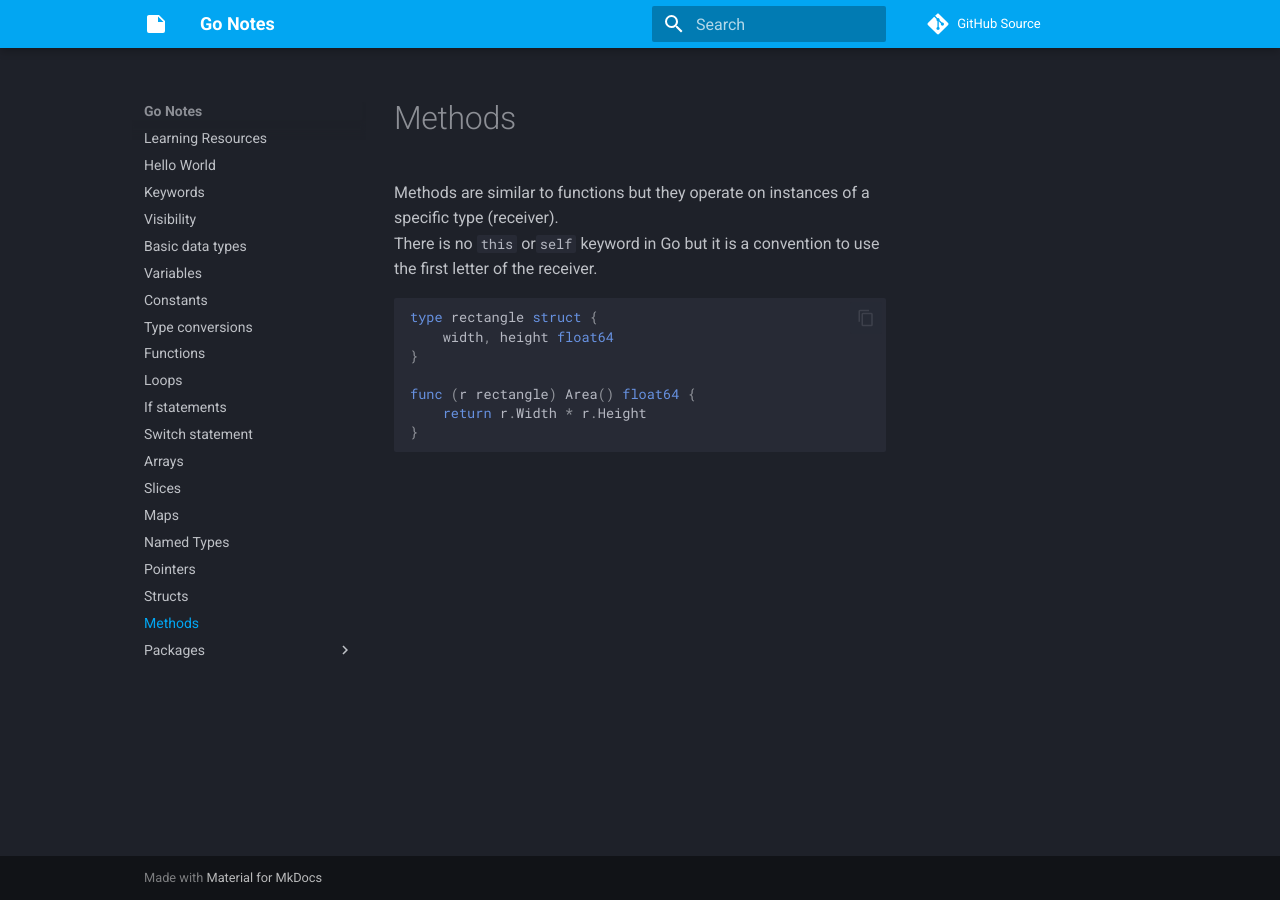
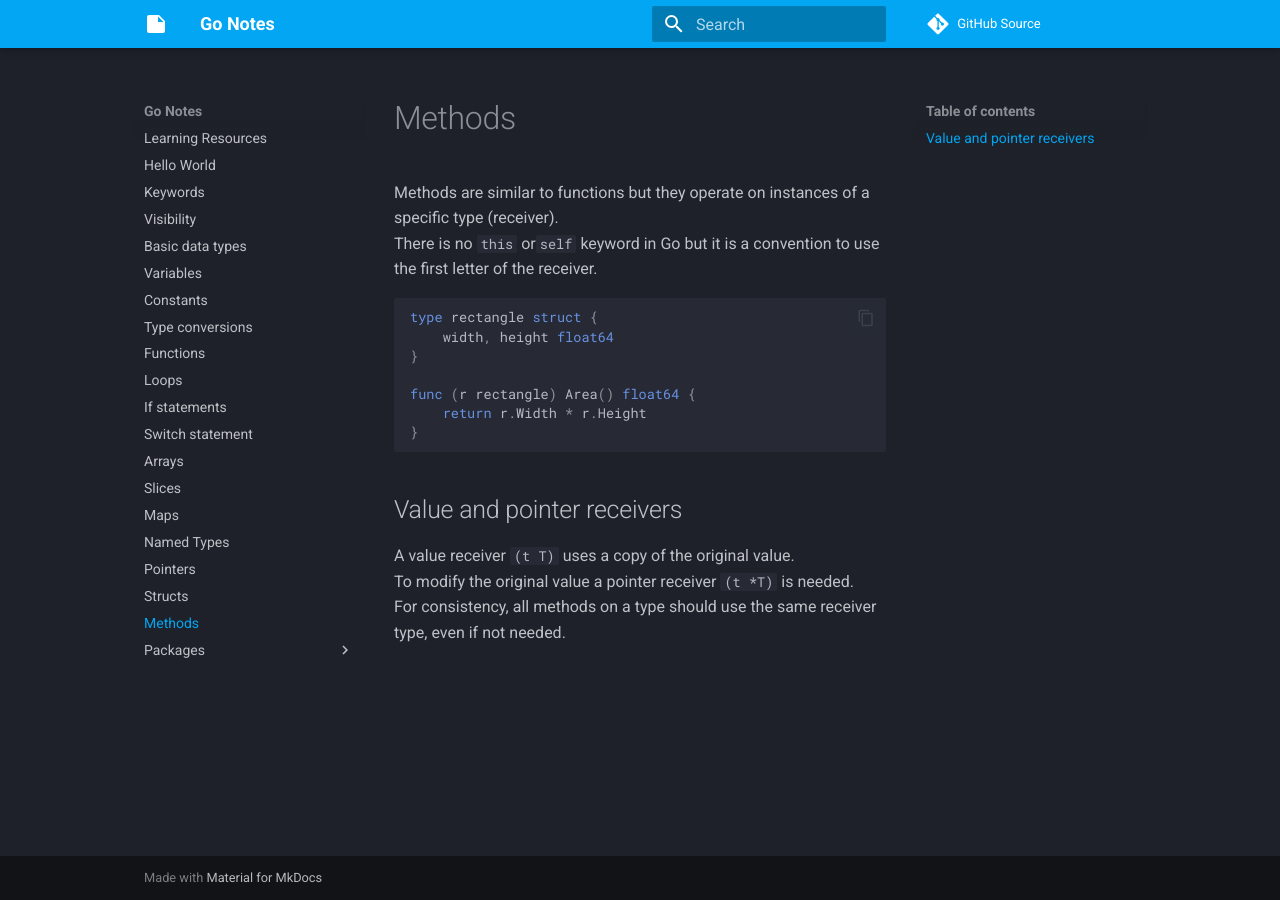
Before and after one commit to Lixfeld/go-notes, an MkDocs documentation site: the page built from docs/methods.md, in a window 1280 px wide. Built offline with MkDocs 1.6.1 and Material for MkDocs 9.7.7, drawn with Linux system fonts in a browser that asks for light colours; comment, search, counter and statistics services are not loaded.

Commit message:
Add more notes to methods

````diff
--- a/docs/methods.md
+++ b/docs/methods.md
@@ -11,3 +11,8 @@ func (r rectangle) Area() float64 {
 	return r.Width * r.Height
 }
 ```
+
+## Value and pointer receivers
+A value receiver `(t T)` uses a copy of the original value.
+To modify the original value a pointer receiver  `(t *T)` is needed.
+For consistency, all methods on a type should use the same receiver type, even if not needed.
````
